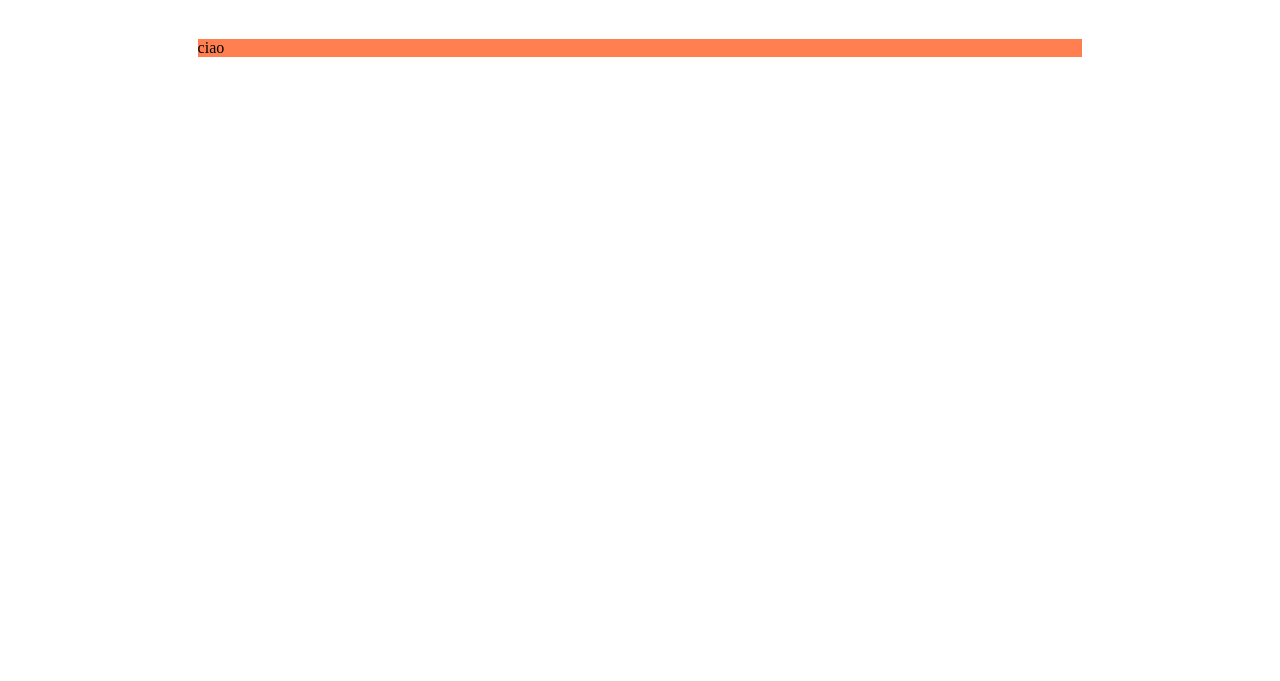
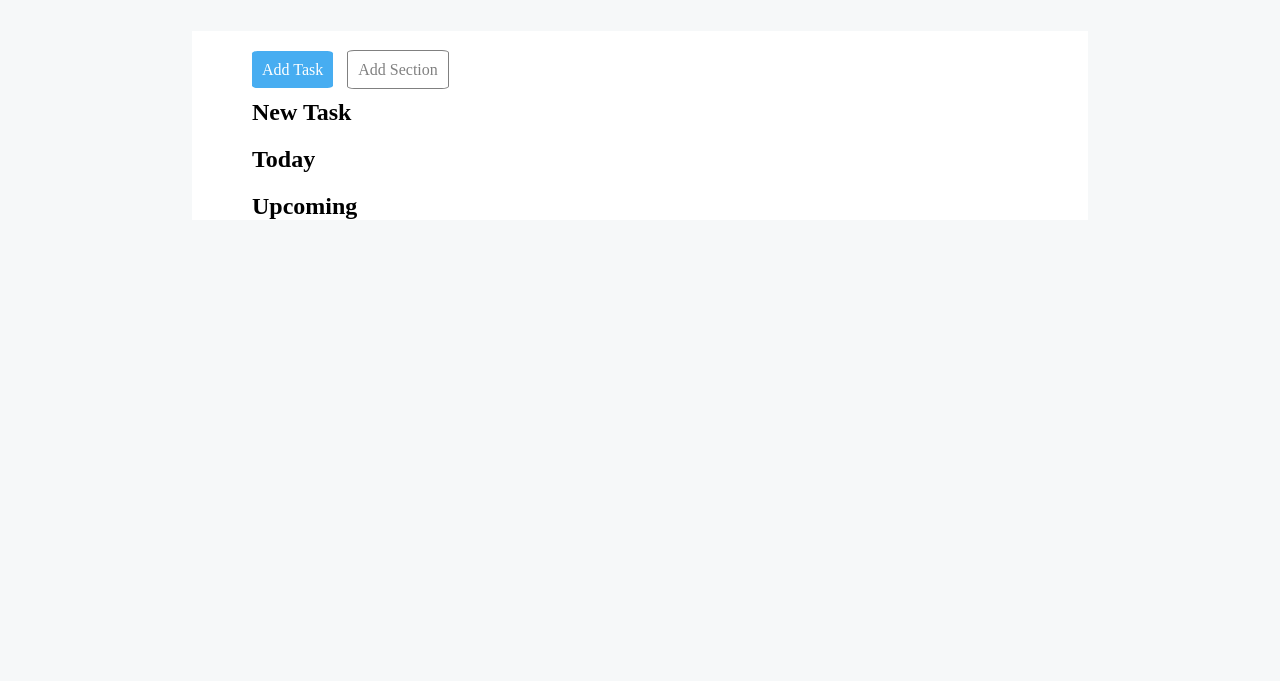
Before and after one commit to Ikinidae/html-css-toboolist, a plain HTML site: page index.html in a window 1280 px wide. Shown: the part 119-800 px from the top of the page. Drawn offline with Linux system fonts and the light colour scheme.

Commit message:
Aggiunte sezioni corpo

```diff
--- a/index.html
+++ b/index.html
@@ -16,7 +16,23 @@
 
     <!-- Corpo -->
     <main>
-        ciao
+        <div>
+            <span class="tasto1">Add Task</span>
+            <span class="tasto2">Add Section</span>
+        </div>
+
+        <section>
+            <h2>New Task</h2>
+        </section>
+
+        <section>
+            <h2>Today</h2>
+        </section>
+
+        <section>
+            <h2>Upcoming</h2>
+        </section>
+
     </main>
 
 </body>
--- a/style.css
+++ b/style.css
@@ -1,7 +1,12 @@
+body {
+    margin: 0;
+    background-color: #f6f8f9;
+}
+
 /* Intestazione */
 header {
     height: 100px;
-    background-color: blue;
+    background-color: white;
 }
 
 .logo {
@@ -11,6 +16,7 @@ header {
 
 header span {
     font-size: 70px;
+    color: #051931;
 }
 
 /* Corpo */
@@ -18,5 +24,24 @@ main {
     margin-top: 50px;
     margin-left: 15%;
     margin-right: 15%;
-    background-color: coral;
+    background-color: white;
+    /* aggiungere rotondità angoli */
+    border-radius: ;
+    padding-top: 30px;
+    padding-left: 60px;
 }
+
+.tasto1 {
+    background-color: #47adf1;
+    color: white;
+    padding: 10px;
+    border-radius: 7%;
+    margin-right: 10px;
+}
+
+.tasto2 {
+    border: 1px solid gray;
+    color: gray;
+    padding: 10px;
+    border-radius: 7%;
+}
```
